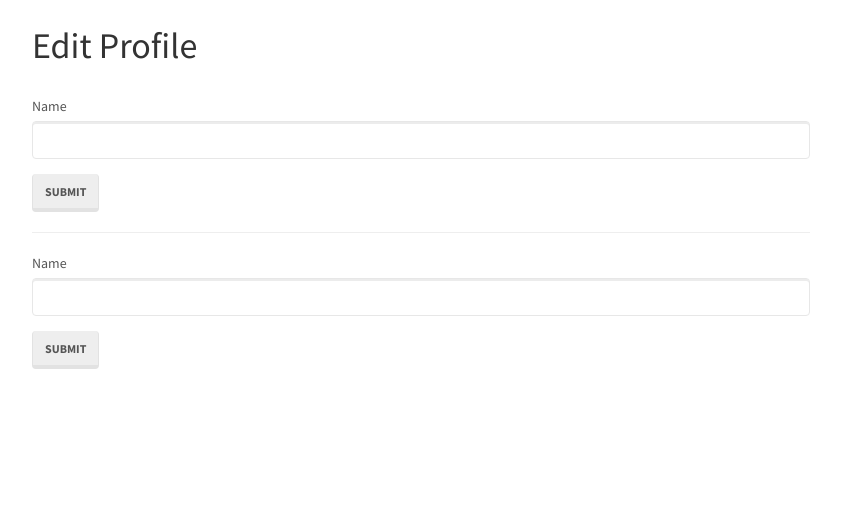
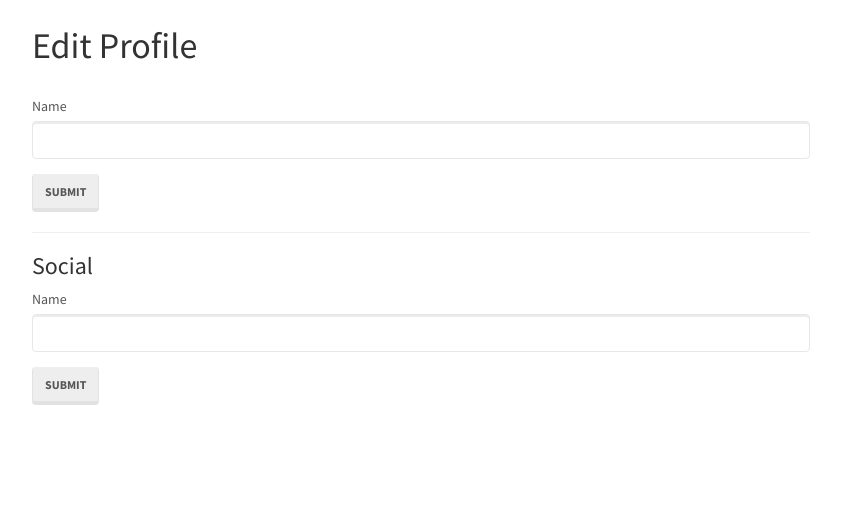
Before and after one commit to fossabot/italygames-play, a Flask app: template app/templates/users/edit_profile.html in a window 1280 px wide. Shown: the part 54-573 px from the top of the page, without its empty margins (219-1060 px from the left). Run offline with Flask 2, Linux system fonts and the light colour scheme; the template is opened without the code that fills it: values that come from a table or form of the project are taken from there, others are empty; parts of the project's set-up code (start-up, migrations or seed data) failed here and were passed over; some libraries are stand-ins or nearby versions.

Commit message:
add social h3 heading to profile edit page

```diff
--- a/app/templates/users/edit_profile.html
+++ b/app/templates/users/edit_profile.html
@@ -13,6 +13,7 @@
             <br/>
             {{ wtf.quick_form(user_form) }}
             <hr/>
+            <h3>Social</h3>
             {{ wtf.quick_form(social_form) }}
           </div>
         </div>
```
